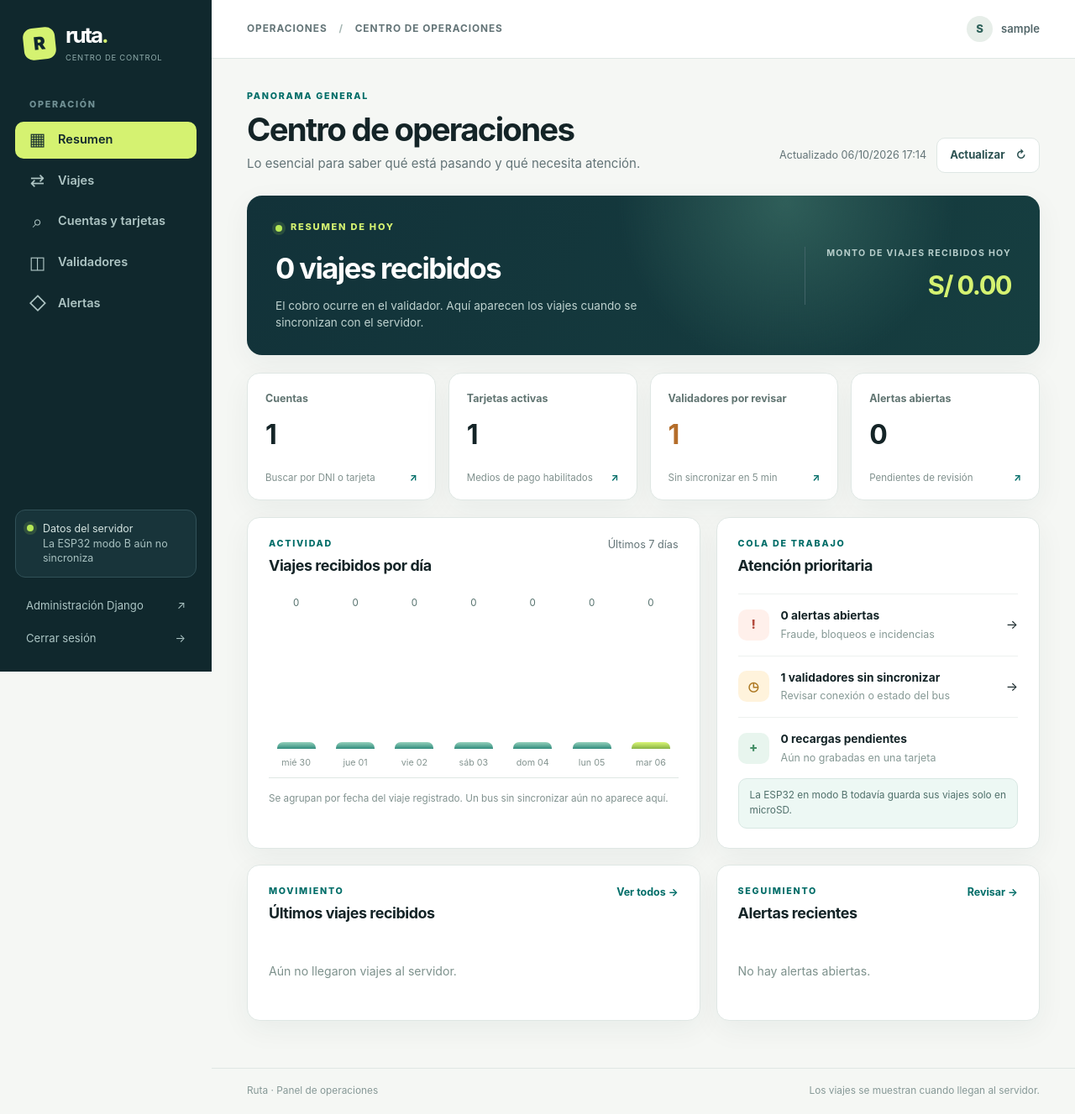
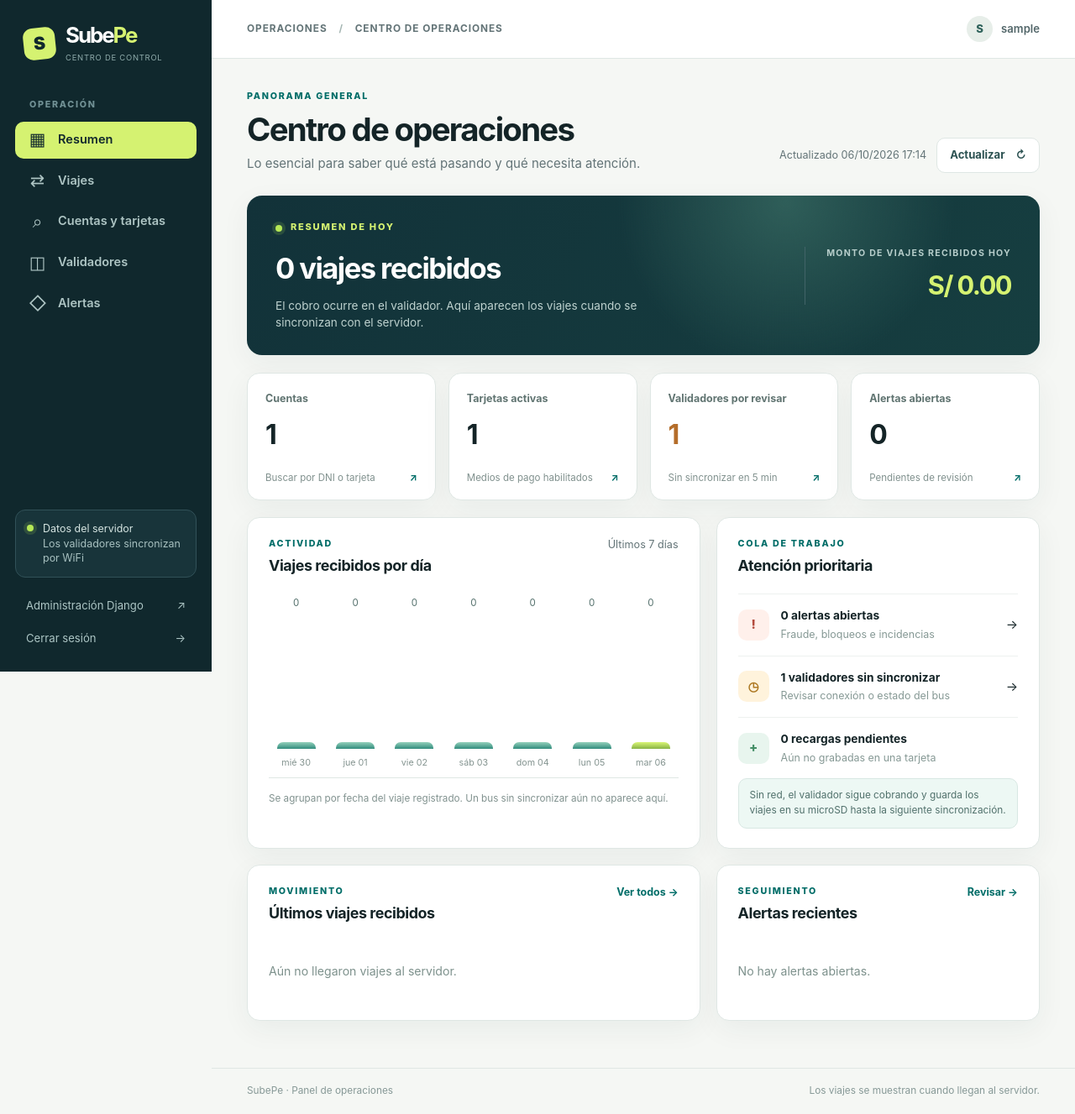
Before and after one commit to GiomarMC/Sistema_pago_transporte_nfc, a Django app: page /panel/ in a window 1280 px wide. Shown: the whole page at 84% size. Run offline with Django 5.2, Linux system fonts and the light colour scheme; a user stored in the database is signed in; tables that the repository leaves empty hold one stand-in row (values such as "Sample post").

Commit message:
Panel: nombre SubePe y textos de sincronización actualizados
- La marca provisional "ruta." pasa a SubePe (logo, títulos, pie, ingreso
  y tarjetas).
- Quita los avisos de que la ESP32 no sincroniza: ya lo hace por WiFi.

```diff
--- a/servidor_api/panel/templates/panel/base.html
+++ b/servidor_api/panel/templates/panel/base.html
@@ -5,7 +5,7 @@
   <meta charset="utf-8">
   <meta name="viewport" content="width=device-width, initial-scale=1">
   <meta name="color-scheme" content="light">
-  <title>{{ titulo|default:"Panel" }} · Ruta</title>
+  <title>{{ titulo|default:"Panel" }} · SubePe</title>
   <link rel="stylesheet" href="{% static 'panel/panel.css' %}">
   <script src="{% static 'panel/panel.js' %}" defer></script>
 </head>
@@ -13,9 +13,9 @@
   <a class="skip-link" href="#contenido">Saltar al contenido</a>
   <div class="app-shell">
     <aside class="sidebar" id="navegacion" aria-label="Navegación principal">
-      <a class="brand" href="{% url 'panel:inicio' %}" aria-label="Ruta, inicio del panel">
-        <span class="brand-mark" aria-hidden="true">R</span>
-        <span><strong>ruta<span class="brand-dot">.</span></strong><small>centro de control</small></span>
+      <a class="brand" href="{% url 'panel:inicio' %}" aria-label="SubePe, inicio del panel">
+        <span class="brand-mark" aria-hidden="true">S</span>
+        <span><strong>Sube<span class="brand-dot">Pe</span></strong><small>centro de control</small></span>
       </a>
       <div class="sidebar-label">OPERACIÓN</div>
       <nav>
@@ -26,7 +26,7 @@
         <a class="nav-link {% if request.resolver_match.url_name == 'alertas' %}active{% endif %}" href="{% url 'panel:alertas' %}" {% if request.resolver_match.url_name == 'alertas' %}aria-current="page"{% endif %}><span aria-hidden="true">◇</span> Alertas</a>
       </nav>
       <div class="sidebar-bottom">
-        <div class="side-note"><span class="live-dot" aria-hidden="true"></span><span>Datos del servidor<br><small>La ESP32 modo B aún no sincroniza</small></span></div>
+        <div class="side-note"><span class="live-dot" aria-hidden="true"></span><span>Datos del servidor<br><small>Los validadores sincronizan por WiFi</small></span></div>
         {% if request.user.is_staff %}<a class="admin-link" href="/admin/">Administración Django <span aria-hidden="true">↗</span></a>{% endif %}
         <form method="post" action="{% url 'panel:logout' %}">{% csrf_token %}<button class="logout" type="submit">Cerrar sesión <span aria-hidden="true">→</span></button></form>
       </div>
@@ -41,7 +41,7 @@
         {% if messages %}<div class="messages" role="status" aria-live="polite">{% for message in messages %}<div class="notice {{ message.tags }}">{{ message }}</div>{% endfor %}</div>{% endif %}
         {% block content %}{% endblock %}
       </main>
-      <footer class="footer">Ruta · Panel de operaciones <span>Los viajes se muestran cuando llegan al servidor.</span></footer>
+      <footer class="footer">SubePe · Panel de operaciones <span>Los viajes se muestran cuando llegan al servidor.</span></footer>
     </div>
   </div>
 </body>
--- a/servidor_api/panel/templates/panel/cuenta_detalle.html
+++ b/servidor_api/panel/templates/panel/cuenta_detalle.html
@@ -2,6 +2,6 @@
 {% block content %}
 <div class="page-heading"><div><a class="back-link" href="{% url 'panel:cuentas' %}">← Volver a búsqueda</a><div class="eyebrow">CUENTA #{{ cuenta.pk }}</div><h1>{{ cuenta.nombre }}</h1><p>DNI {{ cuenta.documento }} · Tarifa {{ cuenta.tarifa.nombre }}</p></div><div class="balance-card"><span>SALDO EN SERVIDOR</span><strong>{{ cuenta.saldo|dinero }}</strong></div></div>
 <div class="inline-note prominent">El saldo del servidor puede diferir temporalmente del saldo escrito en la tarjeta hasta que el bus sincronice.</div>
-<section class="surface" aria-labelledby="cards-title"><div class="section-heading"><div><div class="eyebrow">MEDIOS DE PAGO</div><h2 id="cards-title">Tarjetas de esta cuenta</h2></div></div>{% if tarjetas %}<div class="cards-grid">{% for tarjeta in tarjetas %}<article class="transport-card"><div class="transport-card-top"><span>RUTA / NFC</span><span class="badge {% if tarjeta.estado == 'activa' %}success{% elif tarjeta.estado == 'bloqueada' %}danger{% else %}neutral{% endif %}">{{ tarjeta.get_estado_display }}</span></div><div class="transport-card-number">Tarjeta #{{ tarjeta.pk }}</div><div class="transport-card-bottom"><span>UID<br><strong>{{ tarjeta.uid }}</strong></span><span>EMITIDA<br><strong>{{ tarjeta.emitida|date:"d/m/Y" }}</strong></span></div>{% if tarjeta.estado == 'activa' %}<details class="block-details"><summary>Bloquear por robo o pérdida</summary><form method="post" action="{% url 'panel:bloquear_tarjeta' tarjeta.pk %}" data-confirm="¿Confirmas el bloqueo de la tarjeta #{{ tarjeta.pk }}? Los validadores lo recibirán al sincronizar.">{% csrf_token %}<label for="motivo-{{ tarjeta.pk }}">Motivo del bloqueo</label><input id="motivo-{{ tarjeta.pk }}" name="motivo" required maxlength="200" placeholder="Ej. Reporte de pérdida"><button class="button danger-button" type="submit">Confirmar bloqueo</button></form></details>{% endif %}</article>{% endfor %}</div>{% else %}<div class="empty-inline">Esta cuenta no tiene tarjetas registradas.</div>{% endif %}</section>
+<section class="surface" aria-labelledby="cards-title"><div class="section-heading"><div><div class="eyebrow">MEDIOS DE PAGO</div><h2 id="cards-title">Tarjetas de esta cuenta</h2></div></div>{% if tarjetas %}<div class="cards-grid">{% for tarjeta in tarjetas %}<article class="transport-card"><div class="transport-card-top"><span>SUBEPE / NFC</span><span class="badge {% if tarjeta.estado == 'activa' %}success{% elif tarjeta.estado == 'bloqueada' %}danger{% else %}neutral{% endif %}">{{ tarjeta.get_estado_display }}</span></div><div class="transport-card-number">Tarjeta #{{ tarjeta.pk }}</div><div class="transport-card-bottom"><span>UID<br><strong>{{ tarjeta.uid }}</strong></span><span>EMITIDA<br><strong>{{ tarjeta.emitida|date:"d/m/Y" }}</strong></span></div>{% if tarjeta.estado == 'activa' %}<details class="block-details"><summary>Bloquear por robo o pérdida</summary><form method="post" action="{% url 'panel:bloquear_tarjeta' tarjeta.pk %}" data-confirm="¿Confirmas el bloqueo de la tarjeta #{{ tarjeta.pk }}? Los validadores lo recibirán al sincronizar.">{% csrf_token %}<label for="motivo-{{ tarjeta.pk }}">Motivo del bloqueo</label><input id="motivo-{{ tarjeta.pk }}" name="motivo" required maxlength="200" placeholder="Ej. Reporte de pérdida"><button class="button danger-button" type="submit">Confirmar bloqueo</button></form></details>{% endif %}</article>{% endfor %}</div>{% else %}<div class="empty-inline">Esta cuenta no tiene tarjetas registradas.</div>{% endif %}</section>
 <div class="dashboard-grid lower-grid"><section class="surface" aria-labelledby="moves-title"><div class="section-heading"><div><div class="eyebrow">HISTORIAL</div><h2 id="moves-title">Últimos movimientos</h2></div></div>{% if movimientos %}<div class="compact-list">{% for mov in movimientos %}<div class="compact-item"><span class="item-icon">{% if mov.tipo == 'viaje' %}↗{% else %}+{% endif %}</span><span><strong>{{ mov.get_tipo_display|default:mov.tipo|capfirst }}</strong><small>{{ mov.fecha|date:"d/m/Y H:i" }}{% if mov.validador %} · Bus {{ mov.validador }}{% endif %}</small></span><span class="item-end"><strong>{{ mov.monto|dinero }}</strong><small>Saldo {{ mov.saldo_final|dinero }}</small></span></div>{% endfor %}</div>{% else %}<div class="empty-inline">Aún no hay movimientos.</div>{% endif %}</section><section class="surface" aria-labelledby="topups-title"><div class="section-heading"><div><div class="eyebrow">POR ENTREGAR</div><h2 id="topups-title">Recargas pendientes</h2></div></div>{% if recargas_pendientes %}<div class="compact-list">{% for recarga in recargas_pendientes %}<div class="compact-item"><span class="item-icon">+</span><span><strong>Recarga #{{ recarga.seq }}</strong><small>{{ recarga.origen }} · {{ recarga.creada|date:"d/m H:i" }}</small></span><span class="item-end"><strong>{{ recarga.monto|dinero }}</strong></span></div>{% endfor %}</div>{% else %}<div class="empty-inline">No hay recargas pendientes para esta cuenta.</div>{% endif %}</section></div>
 {% endblock %}
--- a/servidor_api/panel/templates/panel/inicio.html
+++ b/servidor_api/panel/templates/panel/inicio.html
@@ -13,7 +13,7 @@
 
 <div class="dashboard-grid">
   <section class="surface chart-card" aria-labelledby="trend-title"><div class="section-heading"><div><div class="eyebrow">ACTIVIDAD</div><h2 id="trend-title">Viajes recibidos por día</h2></div><span class="muted">Últimos 7 días</span></div><div class="chart" role="img" aria-label="Viajes recibidos durante los últimos siete días">{% for dia in grafico %}<div class="chart-col"><span class="chart-number">{{ dia.total }}</span><div class="chart-track"><div class="chart-bar" style="height: {{ dia.alto }}%" title="{{ dia.fecha|date:'d/m' }}: {{ dia.total }} viajes"></div></div><span class="chart-label">{{ dia.fecha|date:"D d" }}</span></div>{% endfor %}</div><p class="chart-note">Se agrupan por fecha del viaje registrado. Un bus sin sincronizar aún no aparece aquí.</p></section>
-  <section class="surface attention-card" aria-labelledby="attention-title"><div class="section-heading"><div><div class="eyebrow">COLA DE TRABAJO</div><h2 id="attention-title">Atención prioritaria</h2></div></div><a class="attention-row" href="{% url 'panel:alertas' %}"><span class="attention-icon danger">!</span><span><strong>{{ alertas_abiertas }} alertas abiertas</strong><small>Fraude, bloqueos e incidencias</small></span><span aria-hidden="true">→</span></a><a class="attention-row" href="{% url 'panel:validadores' %}"><span class="attention-icon warning">◷</span><span><strong>{{ validadores_atrasados }} validadores sin sincronizar</strong><small>Revisar conexión o estado del bus</small></span><span aria-hidden="true">→</span></a><div class="attention-row static"><span class="attention-icon info">+</span><span><strong>{{ recargas_pendientes }} recargas pendientes</strong><small>Aún no grabadas en una tarjeta</small></span></div><div class="inline-note">La ESP32 en modo B todavía guarda sus viajes solo en microSD.</div></section>
+  <section class="surface attention-card" aria-labelledby="attention-title"><div class="section-heading"><div><div class="eyebrow">COLA DE TRABAJO</div><h2 id="attention-title">Atención prioritaria</h2></div></div><a class="attention-row" href="{% url 'panel:alertas' %}"><span class="attention-icon danger">!</span><span><strong>{{ alertas_abiertas }} alertas abiertas</strong><small>Fraude, bloqueos e incidencias</small></span><span aria-hidden="true">→</span></a><a class="attention-row" href="{% url 'panel:validadores' %}"><span class="attention-icon warning">◷</span><span><strong>{{ validadores_atrasados }} validadores sin sincronizar</strong><small>Revisar conexión o estado del bus</small></span><span aria-hidden="true">→</span></a><div class="attention-row static"><span class="attention-icon info">+</span><span><strong>{{ recargas_pendientes }} recargas pendientes</strong><small>Aún no grabadas en una tarjeta</small></span></div><div class="inline-note">Sin red, el validador sigue cobrando y guarda los viajes en su microSD hasta la siguiente sincronización.</div></section>
 </div>
 
 <div class="dashboard-grid lower-grid">
--- a/servidor_api/panel/templates/panel/login.html
+++ b/servidor_api/panel/templates/panel/login.html
@@ -1,9 +1,9 @@
 {% load static %}
 <!doctype html>
-<html lang="es"><head><meta charset="utf-8"><meta name="viewport" content="width=device-width, initial-scale=1"><title>Ingresar · Ruta</title><link rel="stylesheet" href="{% static 'panel/panel.css' %}"></head>
+<html lang="es"><head><meta charset="utf-8"><meta name="viewport" content="width=device-width, initial-scale=1"><title>Ingresar · SubePe</title><link rel="stylesheet" href="{% static 'panel/panel.css' %}"></head>
 <body class="login-body">
   <main class="login-card">
-    <div class="login-brand"><span class="brand-mark" aria-hidden="true">R</span><strong>ruta<span class="brand-dot">.</span></strong></div>
+    <div class="login-brand"><span class="brand-mark" aria-hidden="true">S</span><strong>Sube<span class="brand-dot">Pe</span></strong></div>
     <div class="eyebrow">CENTRO DE CONTROL</div>
     <h1>Todo el sistema,<br>en un solo lugar.</h1>
     <p>Accede con tu cuenta de operador para revisar viajes, tarjetas, validadores y alertas.</p>
--- a/servidor_api/panel/templates/panel/validadores.html
+++ b/servidor_api/panel/templates/panel/validadores.html
@@ -1,6 +1,6 @@
 {% extends 'panel/base.html' %}
 {% block content %}
 <div class="page-heading"><div><div class="eyebrow">FLOTA</div><h1>Validadores</h1><p>Última comunicación de cada bus con el servidor.</p></div><a class="button subtle" href="{% url 'panel:validadores' %}">Actualizar ↻</a></div>
-<div class="inline-note prominent">«Sin sincronizar» significa más de 5 minutos sin contacto. El estado del cobro local puede ser distinto: el bus puede seguir cobrando sin red. La ESP32 modo B todavía no sincroniza.</div>
+<div class="inline-note prominent">«Sin sincronizar» significa más de 5 minutos sin contacto. El estado del cobro local puede ser distinto: el bus puede seguir cobrando sin red.</div>
 <section class="surface table-surface" aria-labelledby="fleet-title"><div class="section-heading"><div><div class="eyebrow">ESTADO DE LA FLOTA</div><h2 id="fleet-title">Equipos registrados</h2></div><span class="muted">{{ validadores|length }} validadores</span></div>{% if validadores %}<div class="table-scroll"><table><thead><tr><th scope="col">Validador</th><th scope="col">Descripción</th><th scope="col">Estado</th><th scope="col">Última sincronización</th></tr></thead><tbody>{% for fila in validadores %}<tr><td><strong>Bus {{ fila.objeto.numero }}</strong></td><td>{{ fila.objeto.descripcion|default:"Sin descripción" }}</td><td><span class="badge {{ fila.estado.1 }}">{{ fila.estado.0 }}</span></td><td>{% if fila.objeto.ultima_sync %}{{ fila.objeto.ultima_sync|date:"d/m/Y H:i:s" }}<small>hace {{ fila.objeto.ultima_sync|timesince }}</small>{% else %}Nunca{% endif %}</td></tr>{% endfor %}</tbody></table></div>{% else %}<div class="empty-inline">Todavía no hay validadores registrados.</div>{% endif %}</section>
 {% endblock %}
```
